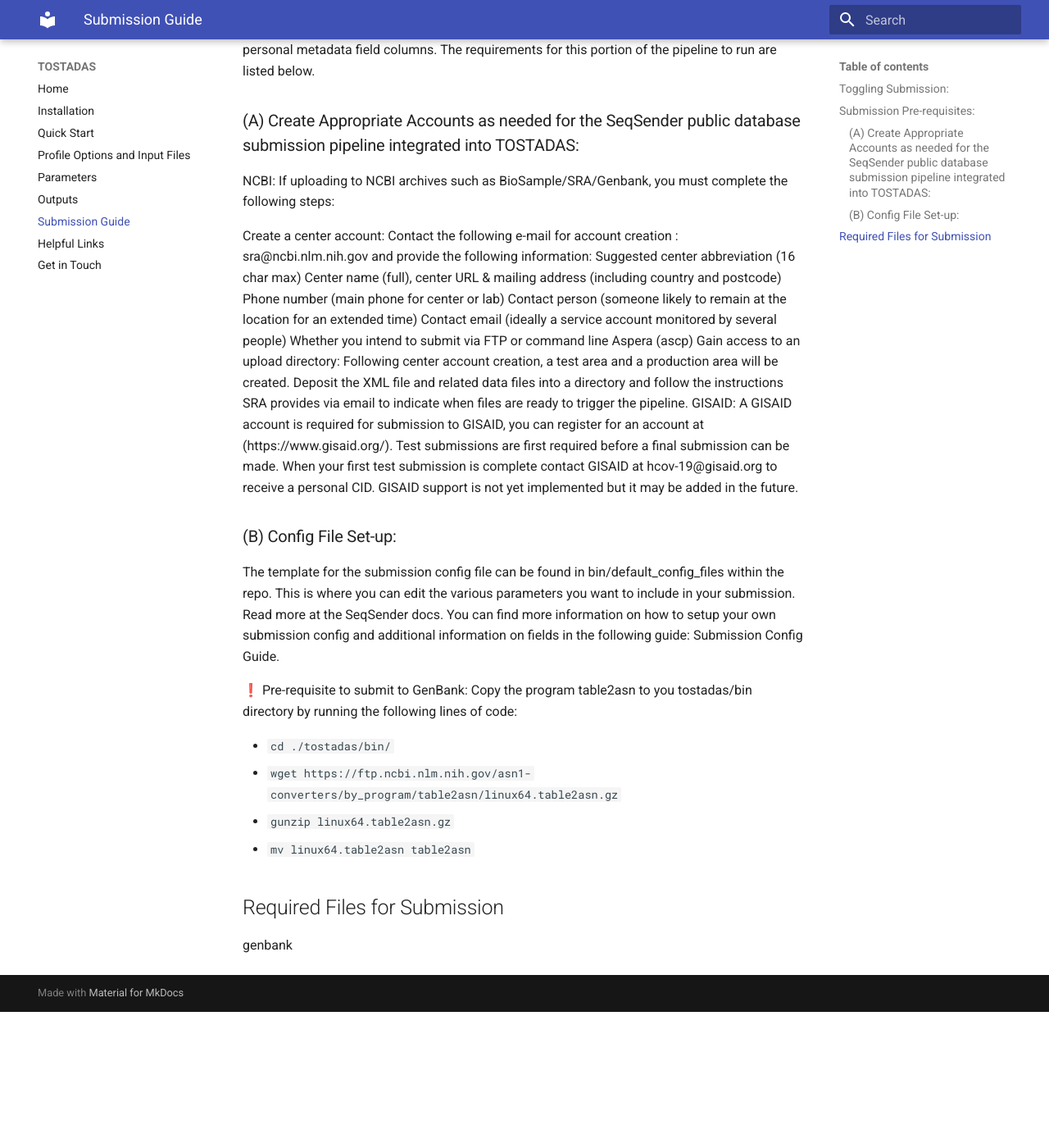
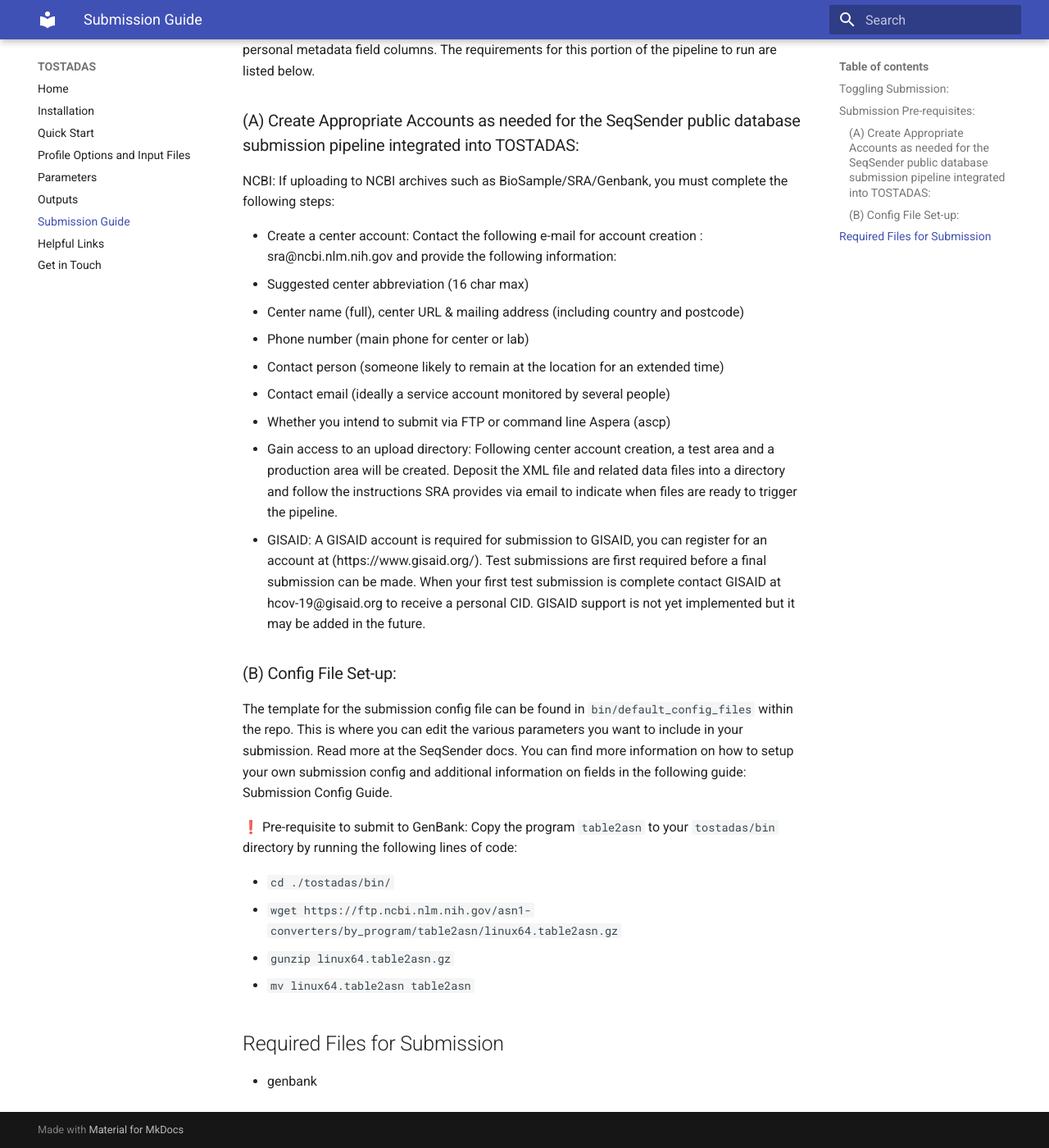
Before and after one commit to macoven-del/tost, an MkDocs documentation site: the page built from docs/submission.md, in a window 1280 px wide and 1400 px high, scrolled down 494 px. Shown: the whole window at 82% size. Built offline with MkDocs 1.6.1 and Material for MkDocs 9.7.7, drawn with Linux system fonts in a browser that asks for light colours; before the commit the page ends 1728 px from its top, so only the background shows below that.

Commit message:
gh commit --m

```diff
--- a/docs/submission.md
+++ b/docs/submission.md
@@ -12,22 +12,22 @@
 
 NCBI: If uploading to NCBI archives such as BioSample/SRA/Genbank, you must complete the following steps:
 
-Create a center account: Contact the following e-mail for account creation : sra@ncbi.nlm.nih.gov  and provide the following information:
-Suggested center abbreviation (16 char max)
-Center name (full), center URL & mailing address (including country and postcode)
-Phone number (main phone for center or lab)
-Contact person (someone likely to remain at the location for an extended time)
-Contact email (ideally a service account monitored by several people)
-Whether you intend to submit via FTP or command line Aspera (ascp)
-Gain access to an upload directory: Following center account creation, a test area and a production area will be created. Deposit the XML file and related data files into a directory and follow the instructions SRA provides via email to indicate when files are ready to trigger the pipeline.
-GISAID: A GISAID account is required for submission to GISAID, you can register for an account at (https://www.gisaid.org/). Test submissions are first required before a final submission can be made. When your first test submission is complete contact GISAID at hcov-19@gisaid.org to receive a personal CID. GISAID support is not yet implemented but it may be added in the future.
+* Create a center account: Contact the following e-mail for account creation :   sra@ncbi.nlm.nih.gov  and provide the following information:
+ * Suggested center abbreviation (16 char max)
+ * Center name (full), center URL & mailing address (including country and postcode)
+ * Phone number (main phone for center or lab)
+ * Contact person (someone likely to remain at the location for an extended time)
+ * Contact email (ideally a service account monitored by several people)
+ * Whether you intend to submit via FTP or command line Aspera (ascp)
+ * Gain access to an upload directory: Following center account creation, a test area and a production area will be created. Deposit the XML file and related data files into a directory and follow the instructions SRA provides via email to indicate when files are ready to trigger the pipeline.
+ * GISAID: A GISAID account is required for submission to GISAID, you can register for an account at (https://www.gisaid.org/). Test submissions are first required before a final submission can be made. When your first test submission is complete contact GISAID at hcov-19@gisaid.org to receive a personal CID. GISAID support is not yet implemented but it may be added in the future.
 
 ### (B) Config File Set-up:
 
-The template for the submission config file can be found in bin/default_config_files within the repo. This is where you can edit the various parameters you want to include in your submission. Read more at the SeqSender docs.
+The template for the submission config file can be found in `bin/default_config_files` within the repo. This is where you can edit the various parameters you want to include in your submission. Read more at the SeqSender docs.
 You can find more information on how to setup your own submission config and additional information on fields in the following guide: Submission Config Guide.
 
-❗ Pre-requisite to submit to GenBank: Copy the program table2asn to you tostadas/bin directory by running the following lines of code:
+❗ Pre-requisite to submit to GenBank: Copy the program `table2asn` to your `tostadas/bin` directory by running the following lines of code:
 
 * `cd ./tostadas/bin/`
 * `wget https://ftp.ncbi.nlm.nih.gov/asn1-converters/by_program/table2asn/linux64.table2asn.gz`
@@ -35,4 +35,4 @@
 * `mv linux64.table2asn table2asn`
 
 ## Required Files for Submission
-genbank
+* genbank
```
Also changed, not shown: docs/getintouch.md (+4 -4 lines), docs/index.md (+6 -6 lines), docs/outputs.md (+4 -4 lines), docs/profile.md (+15 -15 lines), site/outputs/index.html, site/search/search_index.json, site/submission/index.html, 1 other file.
